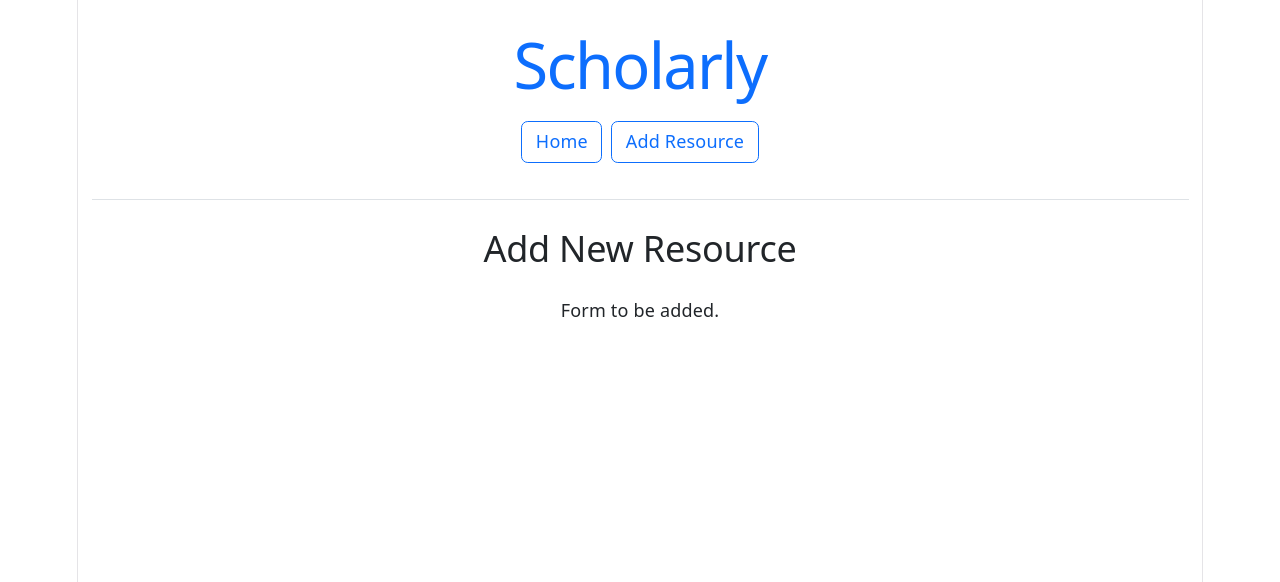
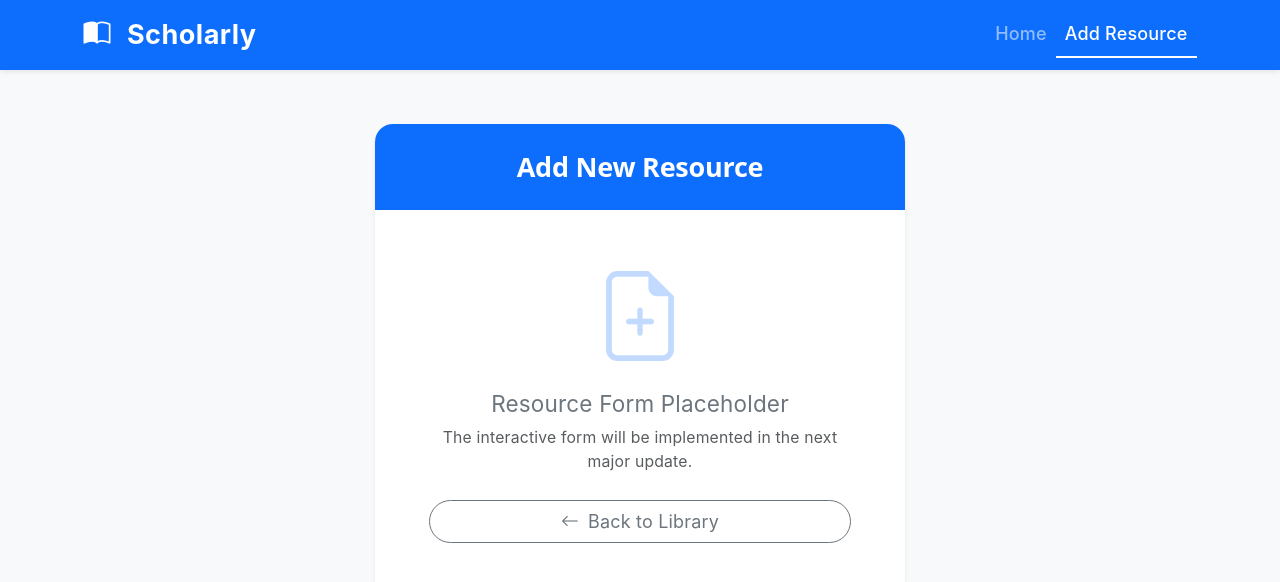
Before and after one commit to pranampagi/Scholarly, a Vue app in the folder frontend/: page /add in a window 1280 px wide. Shown: the top 582 px of the page. Built offline with nearby package versions, Linux system fonts and the light colour scheme.

Commit message:
Add Bootstrap Icons and Navbar component; enhance App.vue layout and styles. Update Home and Add Resource views for improved UI. Modify main.js to include Bootstrap JS and CSS. Update package.json and package-lock.json for new dependencies.

```diff
--- a/frontend/package.json
+++ b/frontend/package.json
@@ -11,6 +11,7 @@
   "dependencies": {
     "axios": "^1.16.0",
     "bootstrap": "^5.3.8",
+    "bootstrap-icons": "^1.13.1",
     "vue": "^3.5.34",
     "vue-router": "^4.6.4"
   },
--- a/frontend/src/App.vue
+++ b/frontend/src/App.vue
@@ -4,29 +4,29 @@
  * Serves as the root of the Vue component tree.
  */
 import { RouterView } from 'vue-router'
+import Navbar from './components/Navbar.vue'
 </script>
 
 <template>
-  <div class="container mt-4">
-    <header class="mb-4 text-center">
-      <h1 class="display-4 text-primary">Scholarly</h1>
-      <nav class="mt-3">
-        <router-link to="/" class="btn btn-outline-primary me-2">Home</router-link>
-        <router-link to="/add" class="btn btn-outline-primary">Add Resource</router-link>
-      </nav>
-    </header>
+  <div id="app">
+    <!-- Main Navigation -->
+    <Navbar />
 
-    <main>
-      <!-- The component matched by the current route will be rendered here -->
+    <!-- Routed Content -->
+    <main class="container">
       <RouterView />
     </main>
   </div>
 </template>
 
-<style scoped>
-/* Basic layout styling */
-header {
-  border-bottom: 1px solid #dee2e6;
-  padding-bottom: 2rem;
+<style>
+/* Global styles */
+body {
+  background-color: #f8f9fa;
+  font-family: 'Inter', -apple-system, BlinkMacSystemFont, "Segoe UI", Roboto, sans-serif;
+}
+
+#app {
+  min-height: 100vh;
 }
 </style>
--- /dev/null
+++ b/frontend/src/components/Navbar.vue
@@ -0,0 +1,60 @@
+<script setup>
+/**
+ * Navbar component.
+ * Provides a responsive Bootstrap navigation bar for the application.
+ */
+import { RouterLink } from 'vue-router'
+</script>
+
+<template>
+  <nav class="navbar navbar-expand-lg navbar-dark bg-primary mb-4 shadow-sm">
+    <div class="container">
+      <router-link class="navbar-brand fw-bold" to="/">
+        <span class="bi bi-book-half me-2"></span> Scholarly
+      </router-link>
+
+      <button
+        class="navbar-toggler"
+        type="button"
+        data-bs-toggle="collapse"
+        data-bs-target="#navbarNav"
+        aria-controls="navbarNav"
+        aria-expanded="false"
+        aria-label="Toggle navigation"
+      >
+        <span class="navbar-toggler-icon"></span>
+      </button>
+
+      <div class="collapse navbar-collapse" id="navbarNav">
+        <ul class="navbar-nav ms-auto">
+          <li class="nav-item">
+            <router-link class="nav-link" active-class="active" to="/">
+              Home
+            </router-link>
+          </li>
+          <li class="nav-item">
+            <router-link class="nav-link" active-class="active" to="/add">
+              Add Resource
+            </router-link>
+          </li>
+        </ul>
+      </div>
+    </div>
+  </nav>
+</template>
+
+<style scoped>
+.navbar-brand {
+  font-size: 1.5rem;
+  letter-spacing: 0.5px;
+}
+
+.nav-link {
+  font-weight: 500;
+  transition: color 0.3s ease;
+}
+
+.nav-link.active {
+  border-bottom: 2px solid white;
+}
+</style>
--- a/frontend/src/main.js
+++ b/frontend/src/main.js
@@ -5,6 +5,8 @@
 import { createApp } from 'vue'
 import './style.css'
 import 'bootstrap/dist/css/bootstrap.min.css'
+import 'bootstrap-icons/font/bootstrap-icons.css'
+import 'bootstrap/dist/js/bootstrap.bundle.min.js'
 import App from './App.vue'
 import router from './router'
 
--- a/frontend/src/style.css
+++ b/frontend/src/style.css
@@ -65,20 +65,24 @@ h1 {
   font-size: 56px;
   letter-spacing: -1.68px;
   margin: 32px 0;
+
   @media (max-width: 1024px) {
     font-size: 36px;
     margin: 20px 0;
   }
 }
+
 h2 {
   font-size: 24px;
   line-height: 118%;
   letter-spacing: -0.24px;
   margin: 0 0 8px;
+
   @media (max-width: 1024px) {
     font-size: 20px;
   }
 }
+
 p {
   margin: 0;
 }
@@ -111,6 +115,7 @@ code {
   &:hover {
     border-color: var(--accent-border);
   }
+
   &:focus-visible {
     outline: 2px solid var(--accent);
     outline-offset: 2px;
@@ -142,8 +147,7 @@ code {
     z-index: 1;
     top: 34px;
     height: 28px;
-    transform: perspective(2000px) rotateZ(300deg) rotateX(44deg) rotateY(39deg)
-      scale(1.4);
+    transform: perspective(2000px) rotateZ(300deg) rotateX(44deg) rotateY(39deg) scale(1.4);
   }
 
   .vite {
@@ -151,17 +155,14 @@ code {
     top: 107px;
     height: 26px;
     width: auto;
-    transform: perspective(2000px) rotateZ(300deg) rotateX(40deg) rotateY(39deg)
-      scale(0.8);
+    transform: perspective(2000px) rotateZ(300deg) rotateX(40deg) rotateY(39deg) scale(0.8);
   }
 }
 
 #app {
-  width: 1126px;
-  max-width: 100%;
+  width: 100%;
   margin: 0 auto;
   text-align: center;
-  border-inline: 1px solid var(--border);
   min-height: 100svh;
   display: flex;
   flex-direction: column;
@@ -187,9 +188,10 @@ code {
   border-top: 1px solid var(--border);
   text-align: left;
 
-  & > div {
+  &>div {
     flex: 1 1 0;
     padding: 32px;
+
     @media (max-width: 1024px) {
       padding: 24px 20px;
     }
@@ -242,6 +244,7 @@ code {
     &:hover {
       box-shadow: var(--shadow);
     }
+
     .button-icon {
       height: 18px;
       width: 18px;
@@ -268,6 +271,7 @@ code {
 #spacer {
   height: 88px;
   border-top: 1px solid var(--border);
+
   @media (max-width: 1024px) {
     height: 48px;
   }
@@ -289,6 +293,7 @@ code {
     left: 0;
     border-left-color: var(--border);
   }
+
   &::after {
     right: 0;
     border-right-color: var(--border);
--- a/frontend/src/views/AddResourceView.vue
+++ b/frontend/src/views/AddResourceView.vue
@@ -6,8 +6,39 @@
 </script>
 
 <template>
-  <div class="container">
-    <h2 class="mb-4">Add New Resource</h2>
-    <p>Form to be added.</p>
+  <div class="container py-4">
+    <div class="row justify-content-center">
+      <div class="col-md-8 col-lg-6">
+        <div class="card border-0 shadow-sm rounded-4 overflow-hidden">
+          <div class="card-header bg-primary text-white text-center py-4 border-0">
+            <h2 class="h4 mb-0 fw-bold">Add New Resource</h2>
+          </div>
+          <div class="card-body p-5">
+            <div class="text-center mb-4">
+              <div class="display-1 text-primary opacity-25 mb-3">
+                <i class="bi bi-file-earmark-plus"></i>
+              </div>
+              <h3 class="h5 text-secondary fw-normal">Resource Form Placeholder</h3>
+              <p class="text-muted small">The interactive form will be implemented in the next major update.</p>
+            </div>
+
+            <div class="d-grid gap-2">
+              <router-link to="/" class="btn btn-outline-secondary rounded-pill">
+                <i class="bi bi-arrow-left me-2"></i>Back to Library
+              </router-link>
+            </div>
+          </div>
+        </div>
+      </div>
+    </div>
   </div>
 </template>
+
+<style scoped>
+.card {
+  transition: transform 0.3s ease;
+}
+.card:hover {
+  transform: translateY(-5px);
+}
+</style>
--- a/frontend/src/views/HomeView.vue
+++ b/frontend/src/views/HomeView.vue
@@ -6,8 +6,34 @@
 </script>
 
 <template>
-  <div class="container">
-    <h2 class="mb-4">My Research Resources</h2>
-    <p>Loading resources...</p>
+  <div class="container py-4">
+    <div class="row mb-5 align-items-center">
+      <div class="col-md-8">
+        <h1 class="display-5 fw-bold text-primary mb-2">My Research</h1>
+        <p class="lead text-secondary">Organize and track your academic resources effectively.</p>
+      </div>
+      <div class="col-md-4 text-md-end">
+        <router-link to="/add" class="btn btn-primary btn-lg shadow-sm rounded-pill px-4">
+          <i class="bi bi-plus-circle me-2"></i>New Resource
+        </router-link>
+      </div>
+    </div>
+
+    <!-- Loading State -->
+    <div class="row justify-content-center mt-5">
+      <div class="col-md-6 text-center">
+        <div class="spinner-border text-primary mb-3" role="status" style="width: 3rem; height: 3rem;">
+          <span class="visually-hidden">Loading...</span>
+        </div>
+        <h4 class="text-muted fw-light">Fetching your research library...</h4>
+      </div>
+    </div>
   </div>
 </template>
+
+<style scoped>
+/* Scoped styles for subtle improvements */
+h1 {
+  letter-spacing: -1px;
+}
+</style>
```
Also changed, not shown: 1 other file (tests, documents, lock files or other folders).
